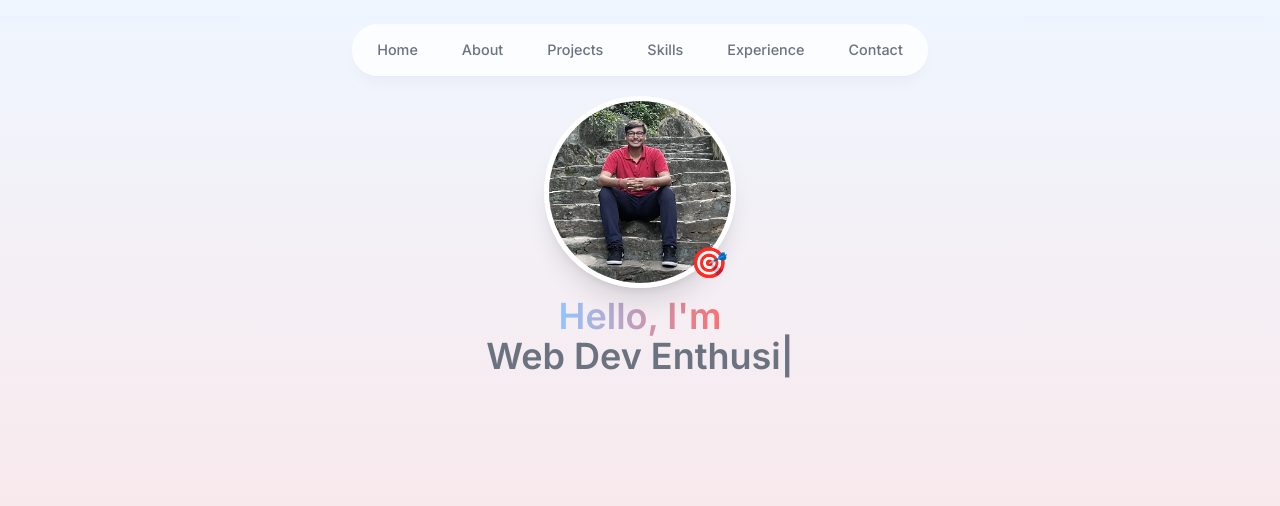
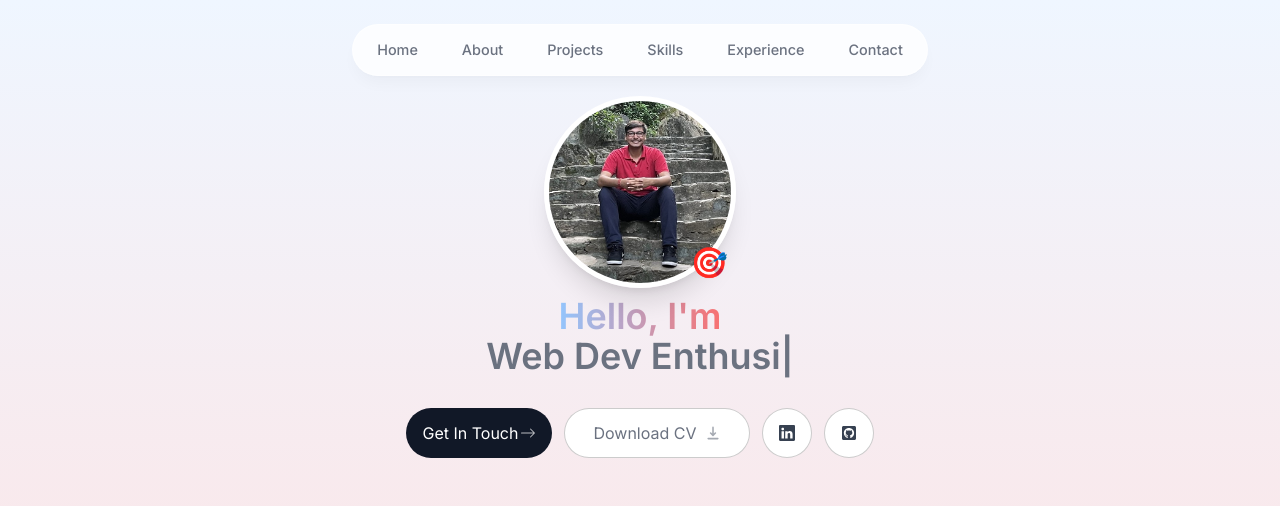
Before and after one commit to AbhaySingh5349/portfolio, a Next.js app: page / in a window 1280 px wide. Shown: the top 506 px of the page. Built offline with nearby package versions, Linux system fonts and the light colour scheme.

Commit message:
added social links and btn to download cv

```diff
--- a/app/page.tsx
+++ b/app/page.tsx
@@ -4,7 +4,7 @@ import { Intro } from '@/components';
 
 const Home = () => {
   return (
-    <div className="">
+    <div className="flex flex-col items-center px-4">
       <Intro />
     </div>
   );
--- /dev/null
+++ b/components/header/intro.tsx
@@ -0,0 +1,126 @@
+'use client';
+
+import React from 'react';
+
+import { BsArrowRight, BsLinkedin } from 'react-icons/bs';
+import { HiDownload } from 'react-icons/hi';
+import { FaGithubSquare } from 'react-icons/fa';
+
+import Image from 'next/image';
+import { motion } from 'framer-motion'; // uses useEffect, so client component
+import { TypeAnimation } from 'react-type-animation';
+import Link from 'next/link';
+
+import abhay_singh from '@/public/abhay_singh.jpeg';
+
+const Intro = () => {
+  return (
+    <section>
+      <div className="flex flex-col items-center justify-center">
+        <div className="relative">
+          <motion.div
+            initial={{ opacity: 0, scale: 0 }}
+            animate={{ opacity: 1, scale: 1 }}
+            // smooth bouncing
+            transition={{
+              type: 'tween',
+              duration: 0.2,
+            }}
+          >
+            <Image
+              src={abhay_singh}
+              alt="Abhay Singh"
+              width="192"
+              height="192"
+              priority={true}
+              className="h-48 w-48 rounded-full object-cover border-[0.35rem] border-white shadow-xl"
+            />
+          </motion.div>
+
+          <motion.span
+            className="text-3xl absolute bottom-2 right-2"
+            initial={{ opacity: 0, scale: 0 }}
+            animate={{ opacity: 1, scale: 1 }}
+            transition={{
+              type: 'spring',
+              stiffness: 125,
+              delay: 0.1,
+              duration: 0.7,
+            }}
+          >
+            🎯
+          </motion.span>
+        </div>
+
+        <motion.h1
+          className="mt-2 text-2xl sm:text-4xl sm:font-semibold flex flex-col justify-center items-center"
+          initial={{ opacity: 0, y: 100 }}
+          animate={{ opacity: 1, y: 0 }}
+        >
+          <span className="text-transparent bg-clip-text bg-gradient-to-r from-blue-300 to-red-400">
+            Hello, I'm{' '}
+          </span>
+          <TypeAnimation
+            sequence={[
+              'Abhay Singh',
+              1000,
+              'Backend Developer',
+              1000,
+              'Web Dev Enthusiast',
+              1000,
+              'Problem-Solver',
+              1000,
+            ]}
+            wrapper="span"
+            speed={50}
+            repeat={Infinity}
+          />
+        </motion.h1>
+
+        <motion.div
+          className="mt-8 flex flex-col sm:flex-row gap-3"
+          initial={{ opacity: 0, y: 100 }}
+          animate={{ opacity: 1, y: 0 }}
+          transition={{
+            delay: 0.1,
+          }}
+        >
+          <Link
+            href="#contact"
+            className="group bg-gray-900 text-white px-4 py-3 flex items-center justify-center gap-0.5 rounded-full outline-none focus:scale-[1.10] hover:scale-[1.10] active:scale-105 transition cursor-pointer"
+          >
+            Get In Touch{' '}
+            <BsArrowRight className="opacity-70 group-hover:translate-x-1 transition" />{' '}
+          </Link>
+
+          <a
+            className="group bg-white px-7 py-3 flex items-center gap-2 rounded-full outline-none focus:scale-[1.10] hover:scale-[1.10] active:scale-105 transition cursor-pointer border border-black/20 dark:bg-white/10 dark:text-white/60"
+            href="/Abhay_Singh_CV.pdf"
+            download
+          >
+            Download CV{' '}
+            <HiDownload className="opacity-60 group-hover:translate-y-1 transition" />
+          </a>
+
+          <a
+            className="bg-white p-4 text-gray-700 hover:text-gray-950 flex items-center justify-center gap-2 rounded-full focus:scale-[1.10] hover:scale-[1.10] active:scale-105 transition cursor-pointer border border-black/20 dark:bg-white/10 dark:text-white/60"
+            href="https://www.linkedin.com/in/abhay5349singh/"
+            target="_blank"
+          >
+            <BsLinkedin />
+          </a>
+
+          <a
+            className="bg-white p-4 text-gray-700 hover:text-gray-950 flex items-center justify-center gap-2 rounded-full focus:scale-[1.10] hover:scale-[1.10] active:scale-105 transition cursor-pointer border border-black/20 dark:bg-white/10 dark:text-white/60"
+            href="https://github.com/AbhaySingh5349"
+            target="_blank"
+          >
+            <FaGithubSquare />
+          </a>
+        </motion.div>
+      </div>
+    </section>
+  );
+};
+
+export default Intro;
--- a/components/index.ts
+++ b/components/index.ts
@@ -1,2 +1,2 @@
-export { default as Navbar } from './navbar';
-export { default as Intro } from './intro';
+export { default as Navbar } from './header/navbar';
+export { default as Intro } from './header/intro';
--- a/components/intro.tsx
+++ /dev/null
@@ -1,74 +0,0 @@
-'use client';
-
-import React from 'react';
-
-import Image from 'next/image';
-import { motion } from 'framer-motion'; // uses useEffect, so client component
-import { TypeAnimation } from 'react-type-animation';
-
-import abhay_singh from '@/public/abhay_singh.jpeg';
-
-const Intro = () => {
-  return (
-    <section>
-      <div className="flex flex-col items-center justify-center">
-        <div className="relative">
-          <motion.div
-            initial={{ opacity: 0, scale: 0 }}
-            animate={{ opacity: 1, scale: 1 }}
-            // smooth bouncing
-            transition={{
-              type: 'tween',
-              duration: 0.2,
-            }}
-          >
-            <Image
-              src={abhay_singh}
-              alt="Abhay Singh"
-              width="192"
-              height="192"
-              priority={true}
-              className="h-48 w-48 rounded-full object-cover border-[0.35rem] border-white shadow-xl"
-            />
-          </motion.div>
-
-          <motion.span
-            className="text-3xl absolute bottom-2 right-2"
-            initial={{ opacity: 0, scale: 0 }}
-            animate={{ opacity: 1, scale: 1 }}
-            transition={{
-              type: 'spring',
-              stiffness: 125,
-              delay: 0.1,
-              duration: 0.7,
-            }}
-          >
-            🎯
-          </motion.span>
-        </div>
-        <h1 className="mt-2 text-2xl sm:text-4xl sm:font-semibold flex flex-col justify-center items-center">
-          <span className="text-transparent bg-clip-text bg-gradient-to-r from-blue-300 to-red-400">
-            Hello, I'm{' '}
-          </span>
-          <TypeAnimation
-            sequence={[
-              'Abhay Singh',
-              1000,
-              'Backend Developer',
-              1000,
-              'Web Dev Enthusiast',
-              1000,
-              'Problem-Solver',
-              1000,
-            ]}
-            wrapper="span"
-            speed={50}
-            repeat={Infinity}
-          />
-        </h1>
-      </div>
-    </section>
-  );
-};
-
-export default Intro;
```
Also changed, not shown: components/header/navbar.tsx (renamed from components/navbar.tsx), 1 other file (tests, documents, lock files or other folders).
